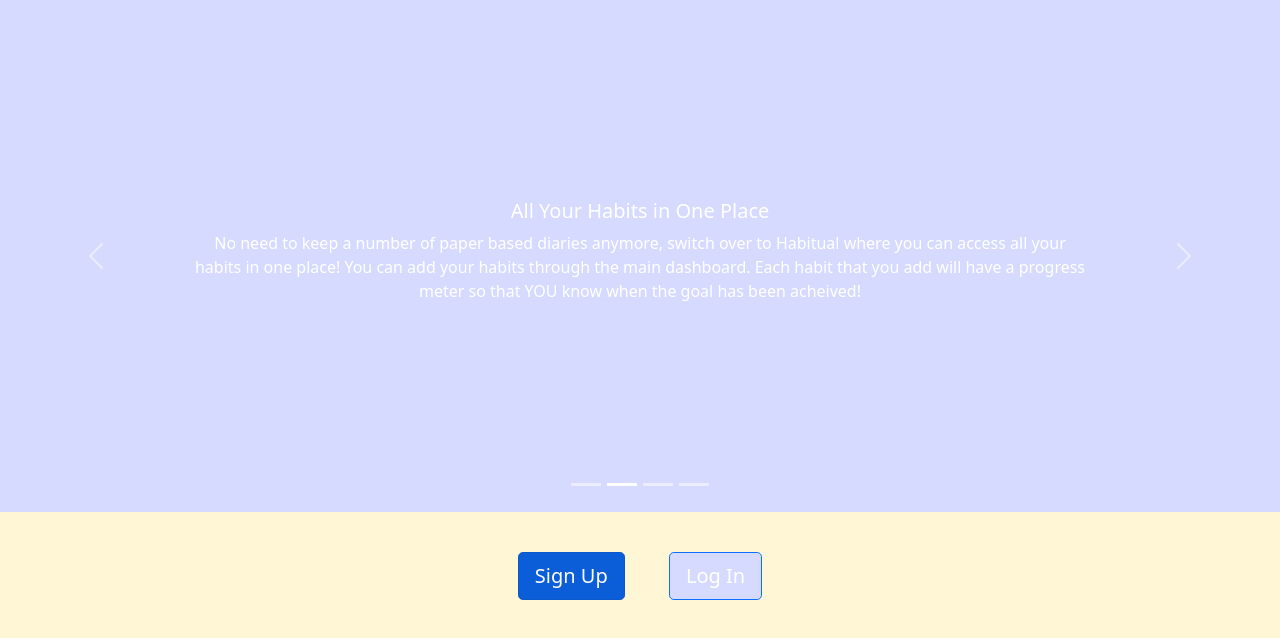
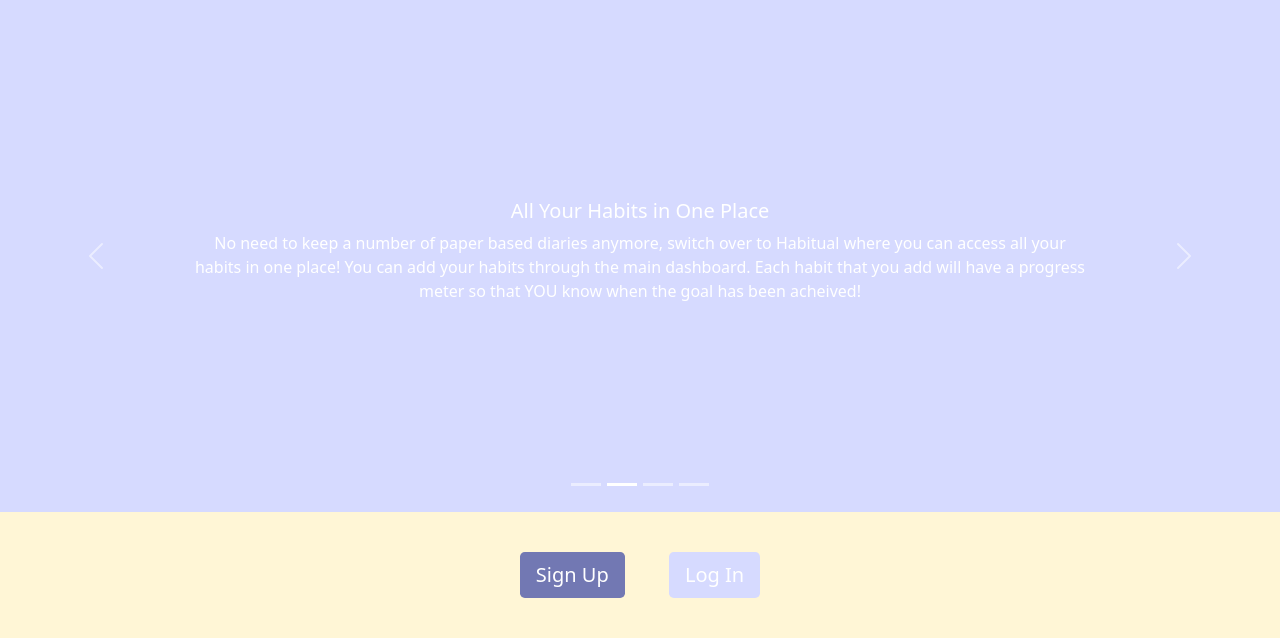
Before and after one commit to Samekah/Team-Salty-Habit-Tracker, a website: page client/index.html in a window 1280 px wide. In both pictures the pointer is over the link "Sign Up". Drawn offline with nearby package versions, Linux system fonts and the light colour scheme.

Commit message:
tweak button styling

```diff
--- a/client/index.html
+++ b/client/index.html
@@ -46,6 +46,11 @@
         .link-buttons a {
           margin: 20px;
           background-color: #d6daff;
+          border: none;
+        }
+
+        .link-buttons a:hover {
+          background-color: #7278B3;
         }
 
         .fade-in {
```
